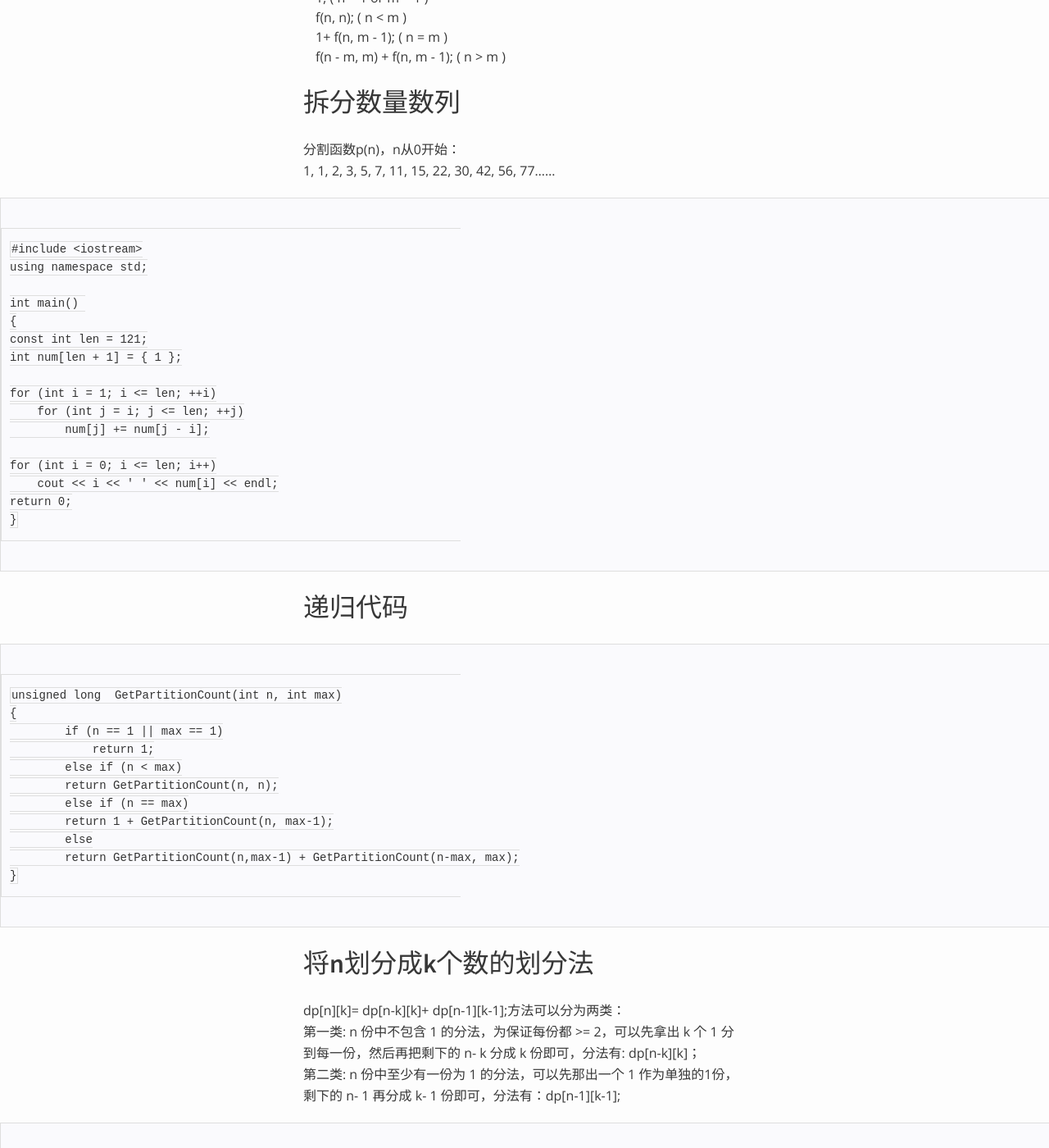
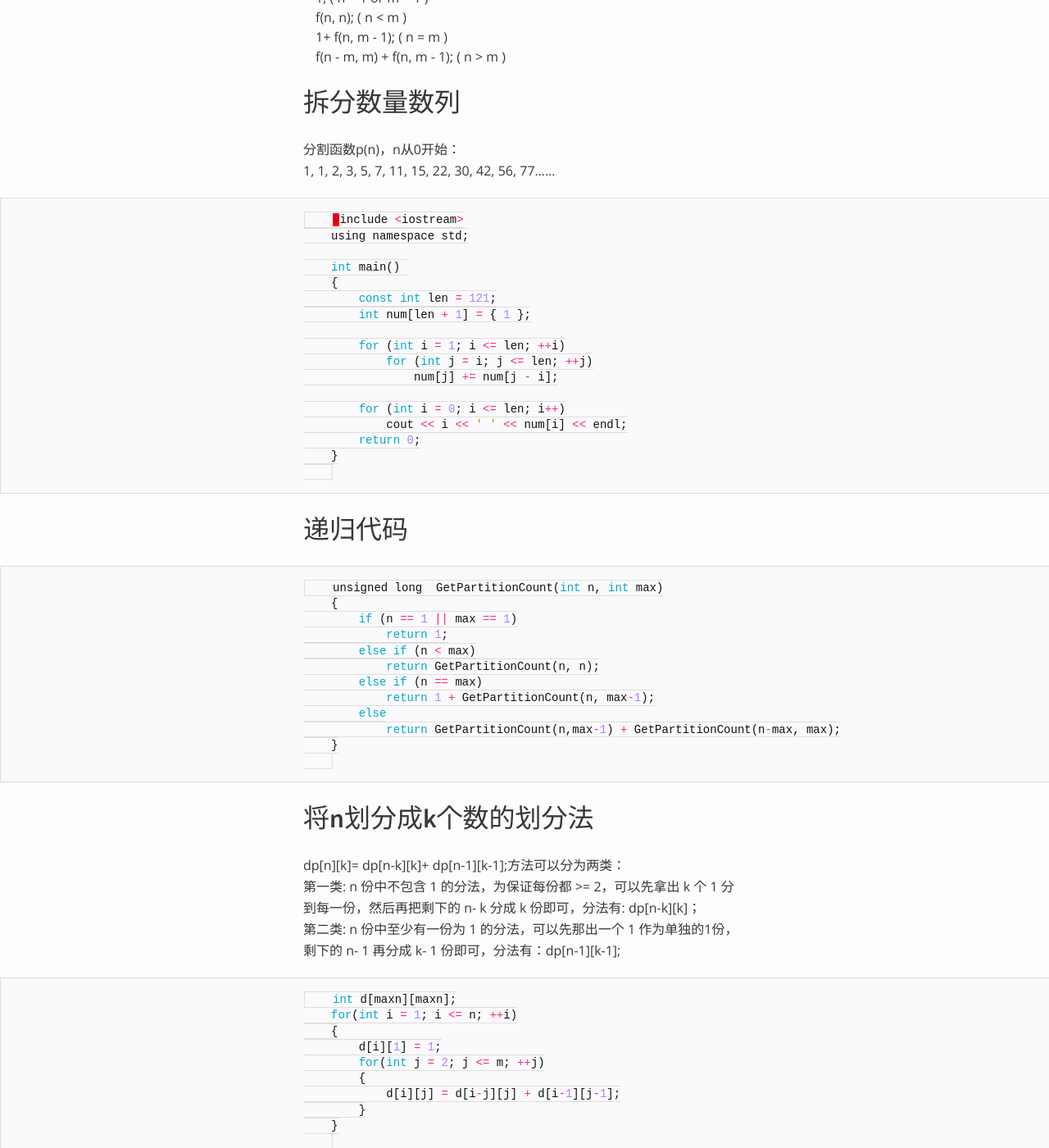
Before and after one commit to ChitandaE/blogs, a Jekyll site: the page built from _posts/2019-02-24-整数划分.md, in a window 1280 px wide and 1400 px high, scrolled down 1367 px. Shown: the whole window at 82% size. Built offline with Jekyll 4.4.1, drawn with Linux system fonts in a browser that asks for light colours; a script that is not in the unit is left out; some of the changed text lies outside the part shown.

Commit message:
Update 2019-02-24-整数划分.md

```diff
--- a/_posts/2019-02-24-整数划分.md
+++ b/_posts/2019-02-24-整数划分.md
@@ -57,6 +57,7 @@ f(n - m, m) + f(n, m - 1);  ( n > m )
 分割函数p(n)，n从0开始：
 1, 1, 2, 3, 5, 7, 11, 15, 22, 30, 42, 56, 77......
 
+    {% highlight go %}
     #include <iostream>
     using namespace std;
 
@@ -73,9 +74,11 @@ f(n - m, m) + f(n, m - 1);  ( n > m )
 	    cout << i << ' ' << num[i] << endl;
 	return 0;
     }
+    {% endhighlight %}
 
 ## 递归代码 ##
 
+    {% highlight go %}
     unsigned long  GetPartitionCount(int n, int max)
     {
     	if (n == 1 || max == 1)
@@ -87,6 +90,7 @@ f(n - m, m) + f(n, m - 1);  ( n > m )
     	else
             return GetPartitionCount(n,max-1) + GetPartitionCount(n-max, max);
     }
+    {% endhighlight %}
 
 ## 将n划分成k个数的划分法 ##
 
@@ -95,6 +99,7 @@ dp[n][k]= dp[n-k][k]+ dp[n-1][k-1];方法可以分为两类：
 分成 k 份即可，分法有: dp[n-k][k]；
 第二类: n 份中至少有一份为 1 的分法，可以先那出一个 1 作为单独的1份，剩下的 n- 1 再分成 k- 1 份即可，分法有：dp[n-1][k-1];
 
+    {% highlight go %}
     int d[maxn][maxn];
     for(int i = 1; i <= n; ++i)
     {
@@ -104,3 +109,4 @@ dp[n][k]= dp[n-k][k]+ dp[n-1][k-1];方法可以分为两类：
             d[i][j] = d[i-j][j] + d[i-1][j-1];
     	}
     }
+    {% endhighlight %}
```
